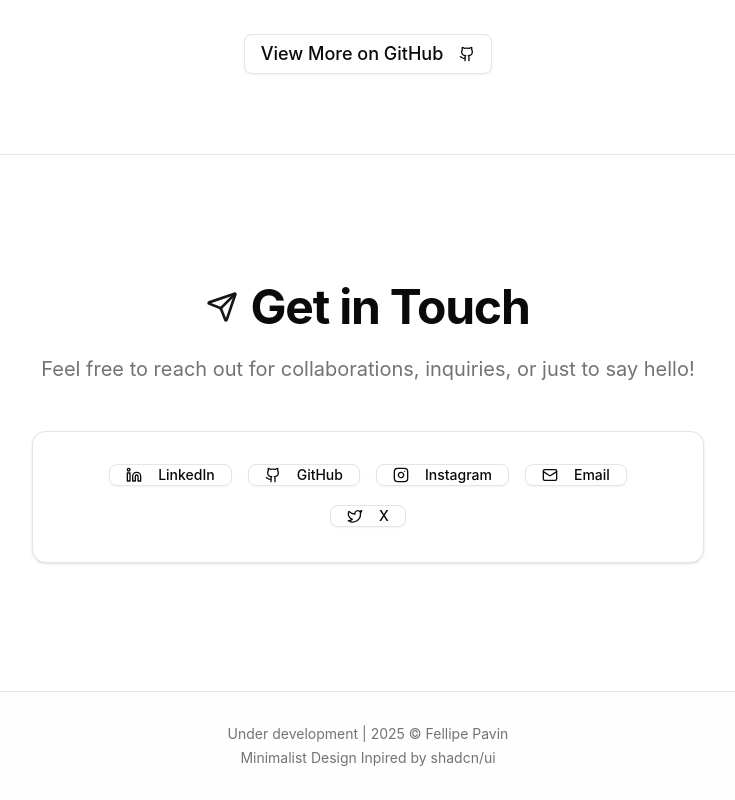
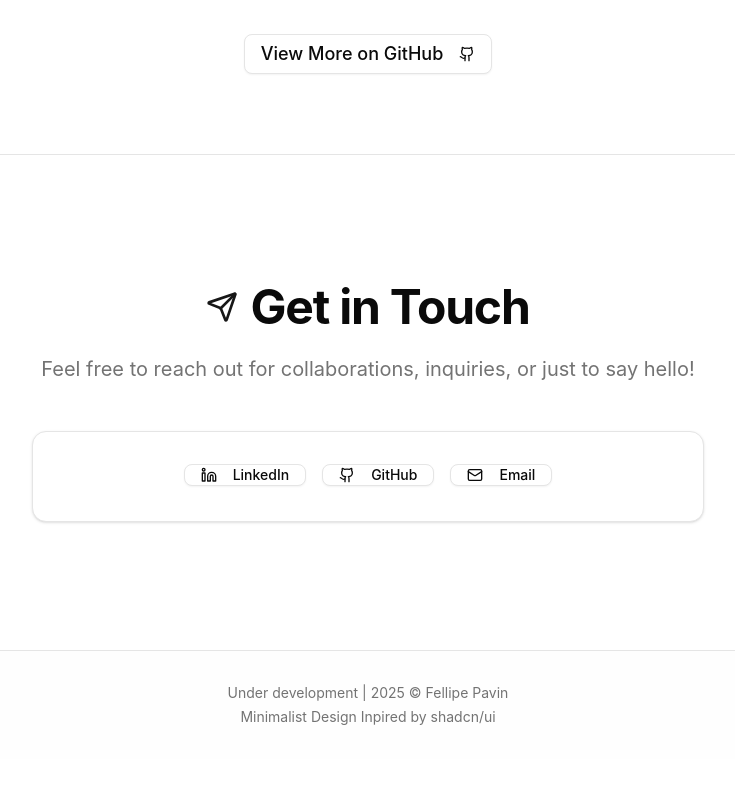
Before and after one commit to fap233/pavin-me-v2, a Next.js app: page / in a window 1280 px wide. Shown: the part 2126-2926 px from the top of the page, without its empty margins (272-1007 px from the left). After the commit the page ends 2885 px from the top, so only its background shows below. Built offline with nearby package versions, Linux system fonts and the light colour scheme.

Commit message:
socials update

```diff
--- a/src/app/page.tsx
+++ b/src/app/page.tsx
@@ -4,7 +4,7 @@ import React from "react";
 import HeroSection from "@/components/sections/HeroSection";
 import AboutSection from "@/components/sections/AboutSection";
 import ProjectsSection from "@/components/sections/ProjectsSection";
-import ContractSection from "@/components/sections/ContactSection";
+import ContactSection from "@/components/sections/ContactSection";
 
 export default function Home() {
 	return (
@@ -12,7 +12,7 @@ export default function Home() {
 			<HeroSection />
 			<AboutSection />
 			<ProjectsSection />
-			<ContractSection />
+			<ContactSection />
 		</>
 	);
 }
--- a/src/components/sections/ContactSection.tsx
+++ b/src/components/sections/ContactSection.tsx
@@ -22,23 +22,13 @@ const socialLinks = [
 		icon: <Github className="h-6 w-6" />,
 	},
 	{
-		href: contactData.instagram,
-		label: "Instagram",
-		icon: <Instagram className="h-6 w-6" />,
-	},
-	{
 		href: `mailto:${contactData.email}`,
 		label: "Email",
 		icon: <Mail className="h-6 w-6" />,
 	},
-	{
-		href: contactData.x,
-		label: "X",
-		icon: <Twitter className="h-6 w-6" />,
-	},
 ];
 
-const ContractSection = () => {
+const ContactSection = () => {
 	return (
 		<section id="contact" className="py-20 md:py-32 bg-background border-t">
 			<div className="container mx-auto max-w-7xl px-4 sm:px-6 lg:px-8">
@@ -82,4 +72,4 @@ const ContractSection = () => {
 	);
 };
 
-export default ContractSection;
+export default ContactSection;
```
